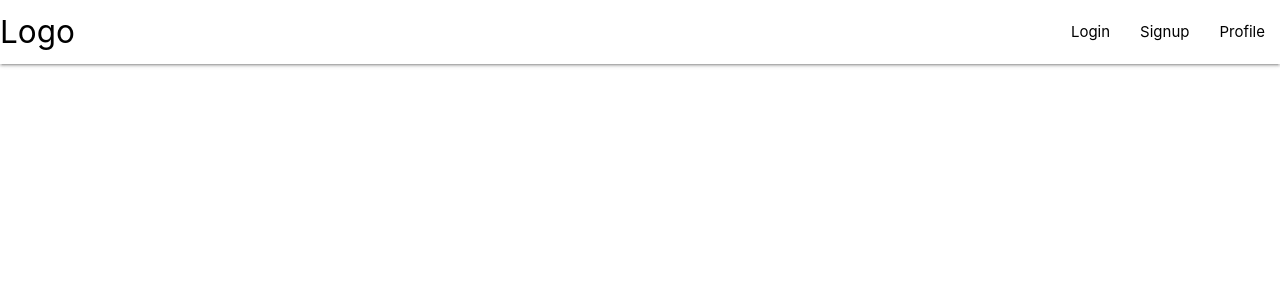
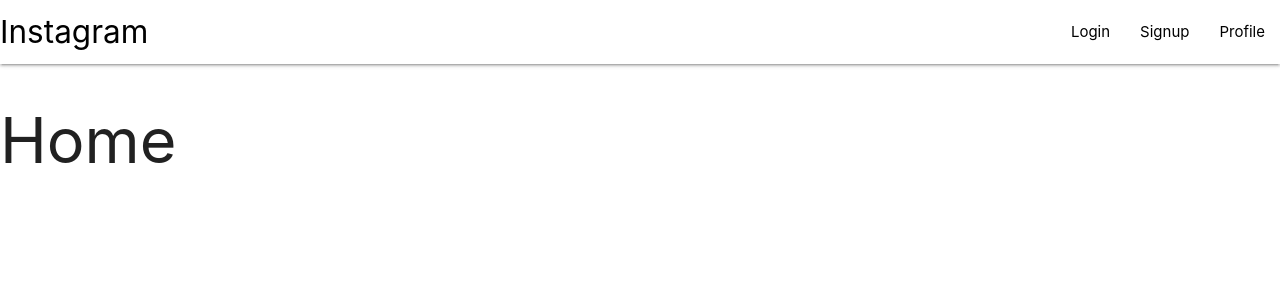
Before and after one commit to raj1020/instagram-clone-frontend, a React (Create React App) app: page / in a window 1280 px wide. Shown: the top 300 px of the page. Built offline with nearby package versions, Linux system fonts and the light colour scheme.

Commit message:
added the routes and connected them to each individual pages

```diff
--- a/src/App.js
+++ b/src/App.js
@@ -2,14 +2,20 @@
 import NavBar from './components/Navbar';
 import './App.css';
 import {BrowserRouter, Route} from 'react-router-dom';
-
+import Home from './components/screens/Home';
+import Login from './components/screens/Login';
+import Profile from './components/screens/Profile';
+import Signup from './components/screens/Signup';
 
 function App() {
   return (
 
         <BrowserRouter>
             <NavBar />
-            <Route path = "/"></Route>
+            <Route exact path = "/"> <Home/> </Route>
+            <Route path = "/login"> <Login/> </Route>
+            <Route path = "/signup"> <Signup/> </Route>
+            <Route path = "/profile"> <Profile/> </Route>
 
         </BrowserRouter>
 
--- a/src/components/Navbar.js
+++ b/src/components/Navbar.js
@@ -1,15 +1,16 @@
 import React from 'react';
+import {Link} from 'react-router-dom';
 
 
 const NavBar = () => {
     return (
         <nav>
         <div className="nav-wrapper white">
-          <a href="#" className="brand-logo left">Logo</a>
+          <Link to="/" className="brand-logo left">Instagram</Link>
           <ul id="nav-mobile" className="right">
-            <li><a href="sass.html">Login</a></li>
-            <li><a href="badges.html">Signup</a></li>
-            <li><a href="collapsible.html">Profile</a></li>
+            <li><Link to="login">Login</Link></li>
+            <li><Link to="signup">Signup</Link></li>
+            <li><Link to="profile">Profile</Link></li>
           </ul>
         </div>
       </nav>
```
Also changed, not shown: src/components/screens/Signup.js (line endings or trailing spaces).
